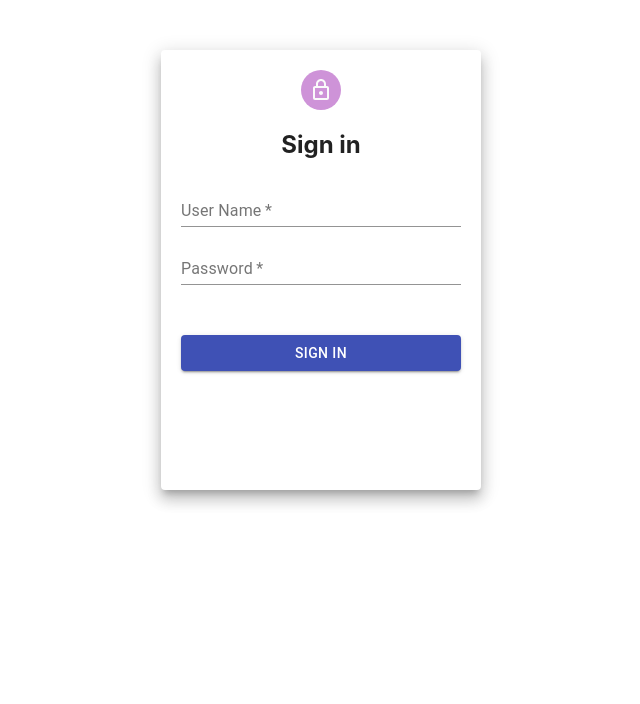
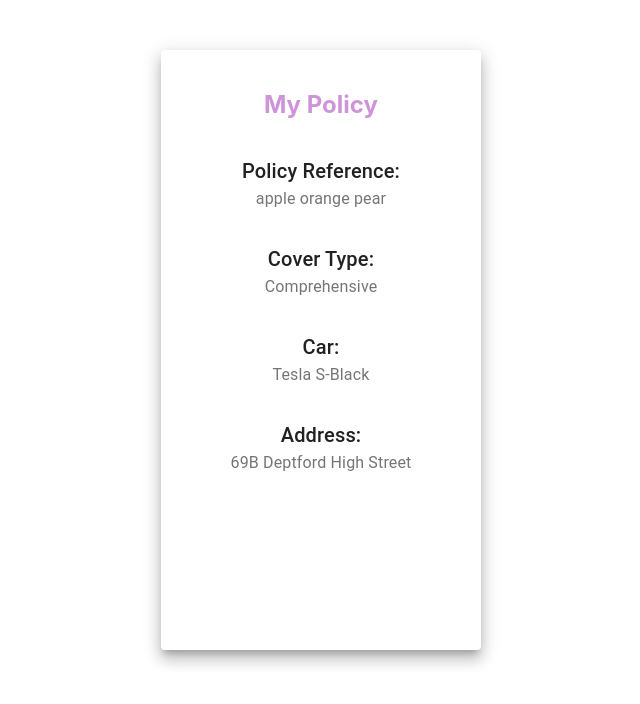
Before and after one commit to CarolinaCapilla/bymiles-react-api, a React (Create React App) app: page / in a window 1280 px wide. Shown: the top 704 px of the page, without its empty margins (319-959 px from the left). Built offline with nearby package versions, Linux system fonts and the light colour scheme.

Commit message:
PolicyDetails component basic design done

```diff
--- a/src/App.js
+++ b/src/App.js
@@ -1,13 +1,14 @@
 import React from 'react'
 
-import Login from './Components/Login/Login'
-// import PolicyDetails from './Components/PolicyDetails/PolicyDetails'
+// import Login from './Components/Login/Login'
+import PolicyDetails from './Components/PolicyDetails/PolicyDetails'
 import './App.css'
 
 function App() {
   return (
     <div className="App">
-      <Login />
+      {/* <Login /> */}
+      <PolicyDetails />
     </div>
   )
 }
--- /dev/null
+++ b/src/Components/PolicyDetails/PolicyDetails.css
@@ -0,0 +1,11 @@
+.paperStyle {
+  padding: 20px;
+  height: 70vh;
+  width: 280px;
+  margin: 50px auto;
+}
+
+.textInput {
+  margin-top: 10px;
+  margin-bottom: 500px;
+}
--- a/src/Components/PolicyDetails/PolicyDetails.js
+++ b/src/Components/PolicyDetails/PolicyDetails.js
@@ -1,4 +1,9 @@
-import React, { Component } from 'react'
+import React, { Component } from 'react';
+import './PolicyDetails.css';
+
+import { Grid, Paper, Card, CardContent, Typography } from '@material-ui/core';
+import purple from '@material-ui/core/colors/purple';
+import grey from '@material-ui/core/colors/grey';
 
 class PolicyDetails extends Component {
   state = {
@@ -6,14 +11,66 @@ class PolicyDetails extends Component {
     coverType: '',
     car: '',
     address: '',
-  }
+  };
 
   render() {
     return (
-      <div>
-        <h1>Hi again</h1>
-      </div>
-    )
+      <Grid>
+        <Paper elevation={10} className="paperStyle">
+          <Grid
+            align="center"
+            style={{ color: purple[200] }}
+            className="textInput"
+          >
+            <h2>My Policy</h2>
+            <Grid>
+              <Card style={{ border: 'none', boxShadow: 'none' }}>
+                <CardContent>
+                  <Typography variant="h6" style={{ color: grey[900] }}>
+                    Policy Reference:
+                  </Typography>
+                  <Typography style={{ color: grey[600] }}>
+                    apple orange pear
+                  </Typography>
+                </CardContent>
+                <CardContent>
+                  <Typography variant="h6" style={{ color: grey[900] }}>
+                    Cover Type:
+                  </Typography>
+                  <Typography style={{ color: grey[600] }}>
+                    Comprehensive
+                  </Typography>
+                </CardContent>
+                <CardContent>
+                  <Typography variant="h6" style={{ color: grey[900] }}>
+                    Car:
+                  </Typography>
+                  <Typography style={{ color: grey[600] }}>
+                    Tesla S-Black
+                  </Typography>
+                </CardContent>
+                <CardContent>
+                  <Typography variant="h6" style={{ color: grey[900] }}>
+                    Address:
+                  </Typography>
+                  <Typography style={{ color: grey[600] }}>
+                    69B Deptford High Street
+                  </Typography>
+                </CardContent>
+              </Card>
+            </Grid>
+            {/* <Card>
+              <CardContent>
+                <Typography variant="h6">Policy Reference:</Typography>
+              </CardContent>
+              <CardContent>Word of the day</CardContent>
+              <CardContent>Word of the day</CardContent>
+              <CardContent>Word of the day</CardContent>
+            </Card> */}
+          </Grid>
+        </Paper>
+      </Grid>
+    );
   }
 }
 
```
Also changed, not shown: src/Components/Login/Login.js (+8 -8 lines), .prettierrc.json.
